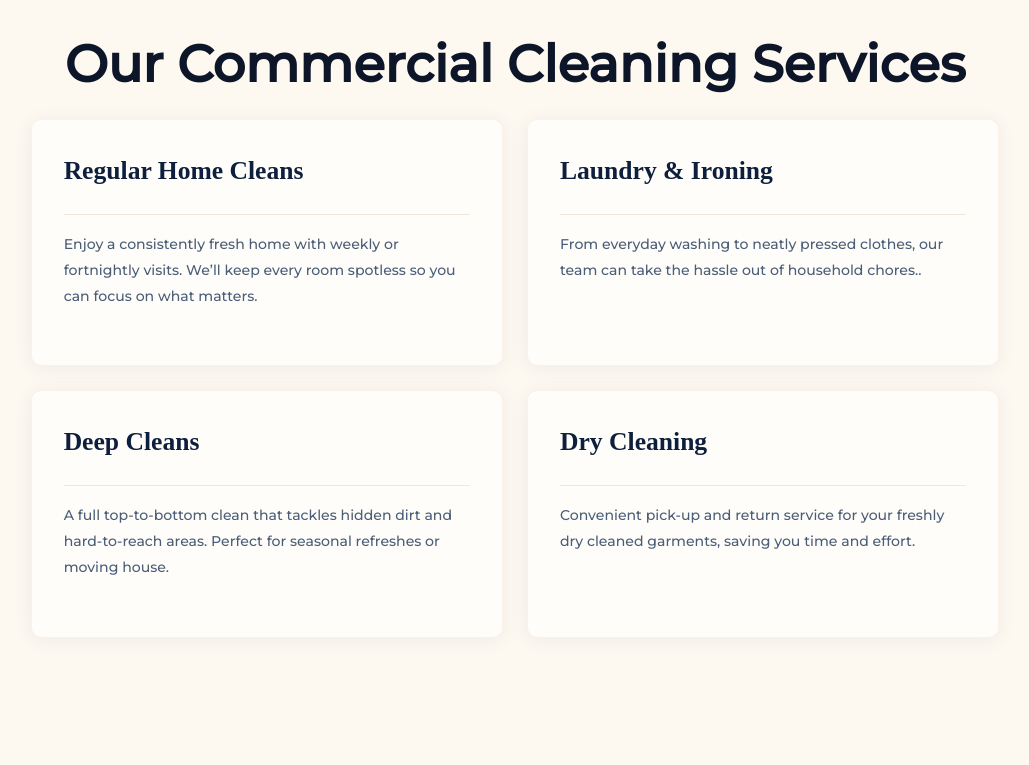
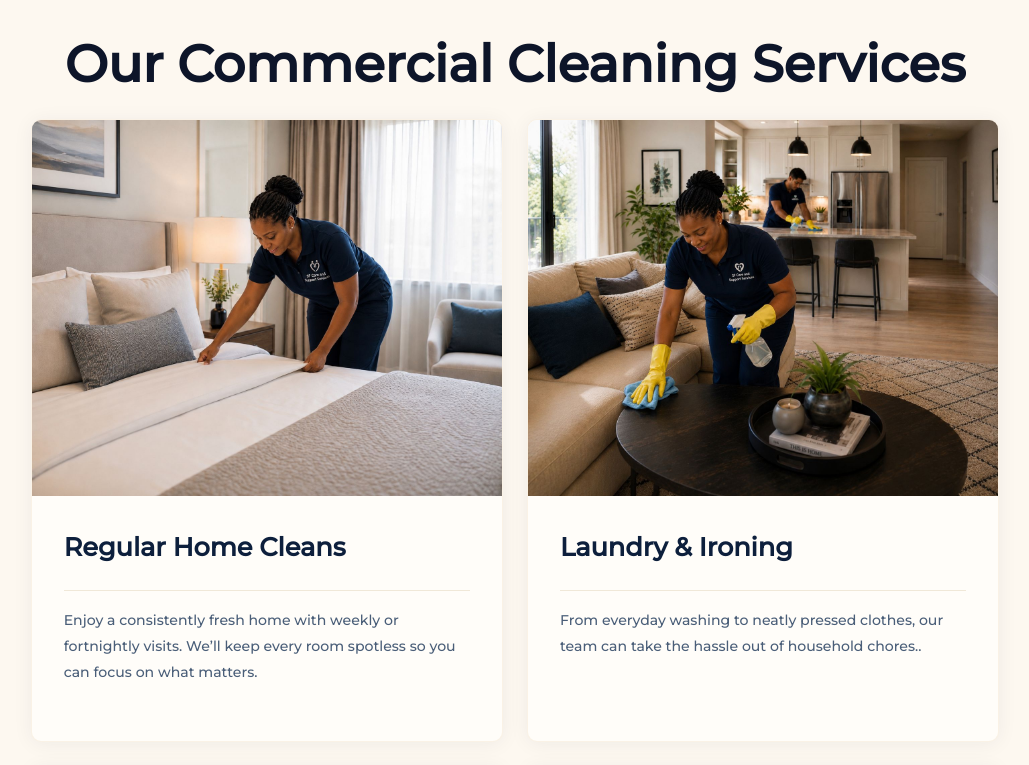
Before and after one commit to theNubiadev/sfcssl, a Next.js app: page /private in a window 1280 px wide. Shown: the part 1840-2605 px from the top of the page, without its empty margins (125-1154 px from the left). Built offline with nearby package versions, Linux system fonts and the light colour scheme.

Commit message:
style: Update service details and images for clarity in Private section

```diff
--- a/app/private/page.tsx
+++ b/app/private/page.tsx
@@ -5,7 +5,10 @@ import { Building, PlayCircle, Check, ArrowRight } from "lucide-react";
 import Navbar from "@/components/Navbar";
 import Image from "next/image";
 import Hero from "@/public/homes.jpeg";
+import OfficeCleaning from "@/public/office.jpeg";
+
 import Footer from "@/components/Footer";
+
 interface Services {
   icon: React.ElementType;
   tag: string;
@@ -74,23 +77,24 @@ export default function Private() {
       text: "Regular Home Cleans",
       summary:
         "Enjoy a consistently fresh home with weekly or fortnightly visits. We’ll keep every room spotless so you can focus on what matters.",
-      image: "",
+      image: "/homes.jpeg",
     },
      {
       text: "Laundry & Ironing",
       summary:
         "From everyday washing to neatly pressed clothes, our team can take the hassle out of household chores..",
-      image: "",
+      image: "/homecleaning.jpeg",
     },
     {
-      text: "Deep Cleans",
+      text: " Concierge & Hospitality",
       summary:
-        "A full top-to-bottom clean that tackles hidden dirt and hard-to-reach areas. Perfect for seasonal refreshes or moving house.",
-      image: "",
+        "We act as your dedicated personal partner, providing high-touch, bespoke support designed to handle the complexities of daily life whether personal or professional with discretion and precision.",
+      image: "/concierge.jpeg",
     },
     {
-    text: "Dry Cleaning",
-    summary: "Convenient pick-up and return service for your freshly dry cleaned garments, saving you time and effort."
+    text: "Care Home",
+    summary: "Providing a consistent, friendly, and professional presence for those who value social interaction, conversation, and support in staying active and engaged.",
+    image: "/carehome.jpeg"
     },
   ];
   return (
@@ -288,15 +292,24 @@ export default function Private() {
         <h2 className=" text-center font-mont text-[clamp(2rem,4vw,3.2rem)] font-bold text-main mb-4">
           Our Commercial Cleaning Services
         </h2>
-        <div className="grid md:grid-cols-2 gap-6">
+           <div className="grid md:grid-cols-2 gap-6">
           {render.map((render) => {
             return (
               <div
-                className="rounded-lg bg-[#fffdf9]  overflow-hidden border border-[#c8973a]/10 shadow-[0_2px_20px_rgba(13,31,60,0.06)] hover:-translate-y-2 hover:shadow-[0_20px_50px_rgba(13,31,60,0.12)] transition-all duration-300"
+                className="rounded-lg bg-[#fffdf9] overflow-hidden border border-[#c8973a]/10 shadow-[0_2px_20px_rgba(13,31,60,0.06)] hover:-translate-y-2 hover:shadow-[0_20px_50px_rgba(13,31,60,0.12)] transition-all duration-300"
                 key={render.text}
               >
+                {/* Image Section */}
+                <div className="w-full overflow-hidden bg-[#faf7f2]">
+                  <img
+                    src={render.image}
+                    alt={render.text}
+                    className="w-full h-auto object-cover"
+                  />
+                </div>
+
                 <div className="p-8 pb-6 relative">
-                  <h3 className="font-mont) text-[1.6rem] font-bold text-[#0d1f3c]">
+                  <h3 className="font-mont text-[1.6rem] font-bold text-[#0d1f3c]">
                     {render.text}
                   </h3>
                 </div>
```
